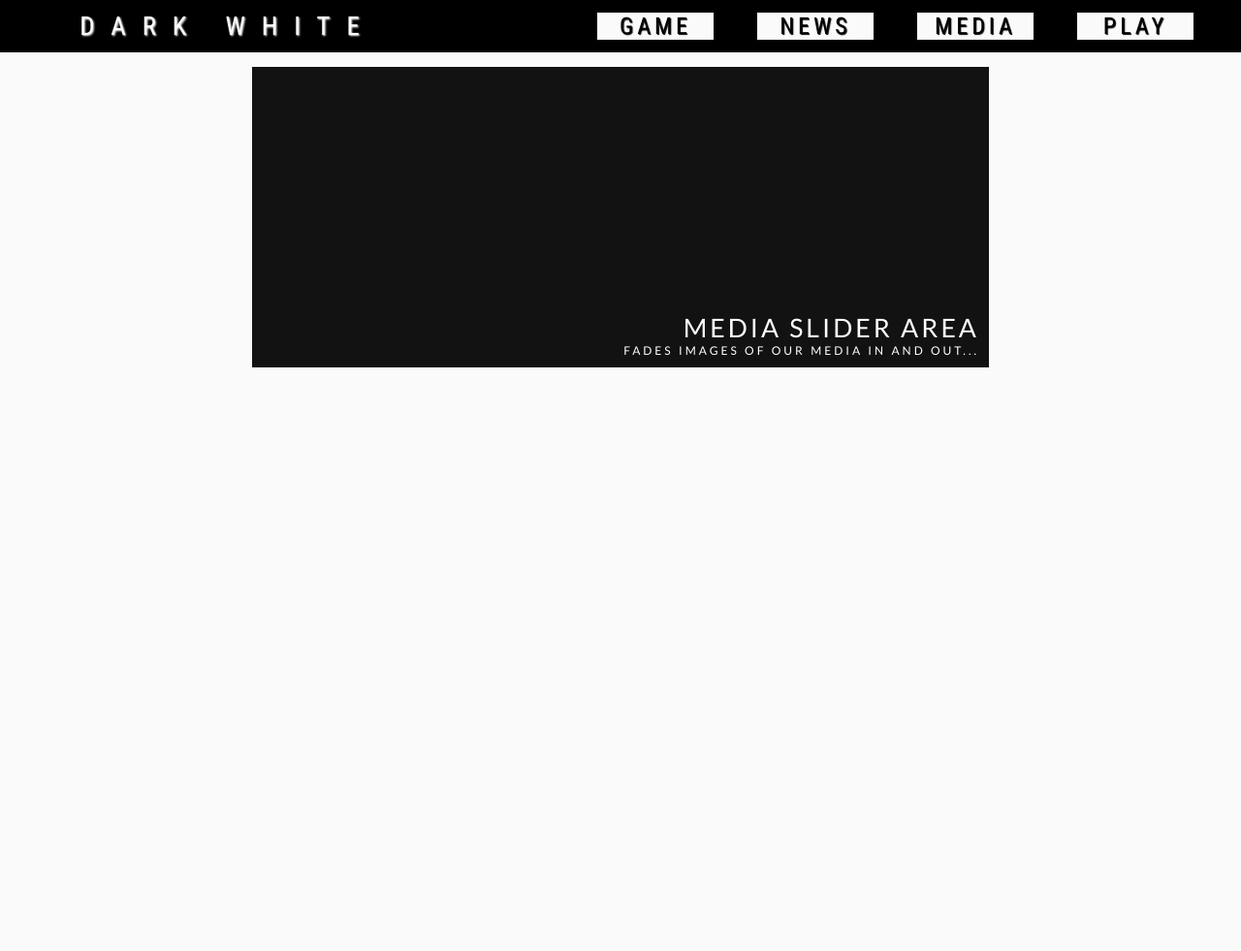
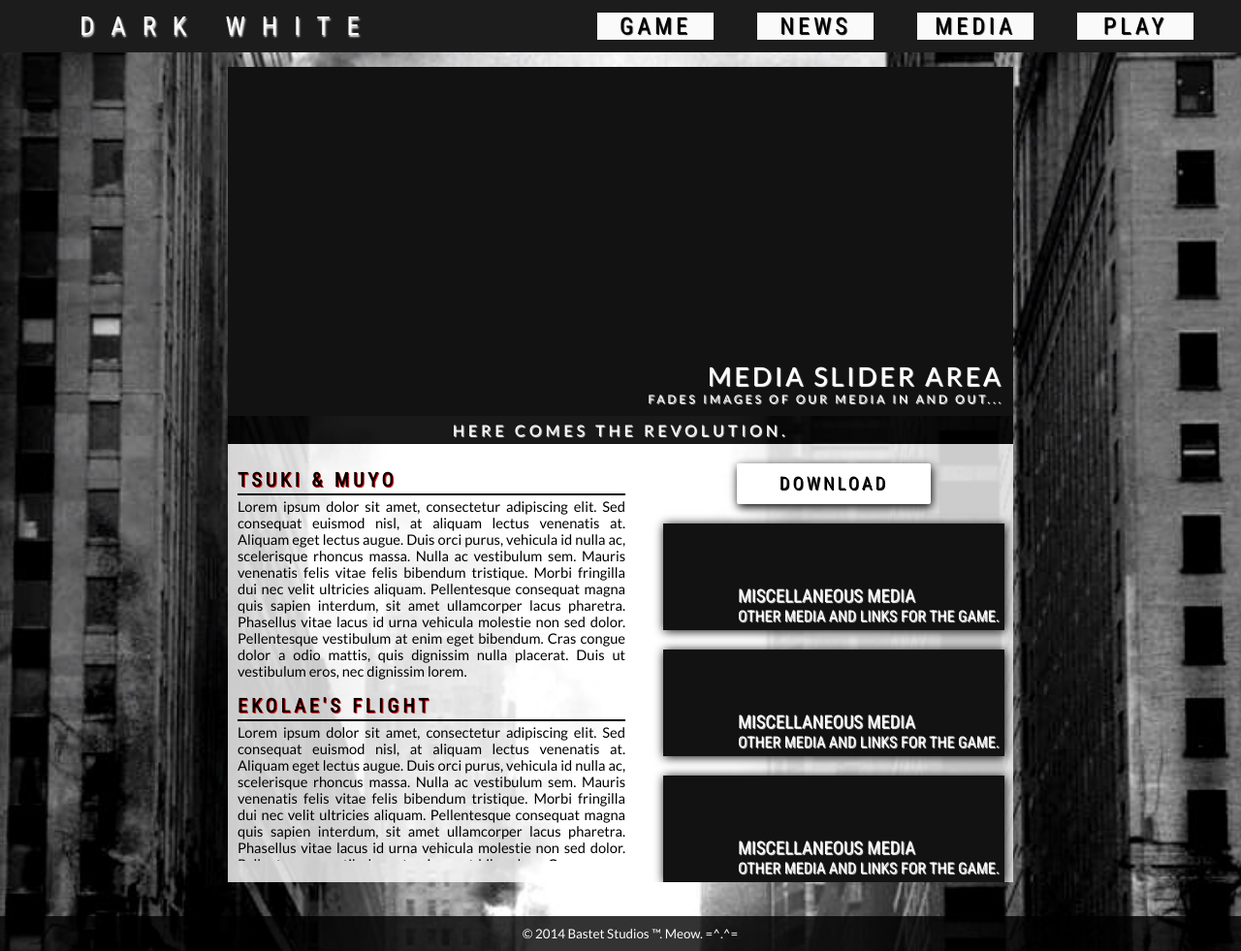
Before and after one commit to Kashiki/Dark_White_Site, a plain HTML site: page index.htm in a window 1280 px wide. Shown: the whole page at 97% size. Before the commit the page ends 800 px from the top, so only its background shows below. Drawn offline with Linux system fonts and the light colour scheme; a web font is replaced by a local one.

Commit message:
Finished the basic layout of the site.
The overall design is finished. Adding some more things, later.

```diff
--- a/index.htm
+++ b/index.htm
@@ -36,6 +36,55 @@
 					Fades images of our media in and out...
 				</div>
 			</div>
+			<div class="under_wrapper">Here Comes The Revolution.</div>
+
+			<div class="content_internal">
+				<div class="news_wrapper">
+					<div class="news_header">Tsuki & Muyo</div>
+					<p>
+						Lorem ipsum dolor sit amet, consectetur adipiscing elit. Sed consequat euismod nisl, at aliquam lectus venenatis at. Aliquam eget lectus augue. Duis orci purus, vehicula id nulla ac, scelerisque rhoncus massa. Nulla ac vestibulum sem. Mauris venenatis felis vitae felis bibendum tristique. Morbi fringilla dui nec velit ultricies aliquam. Pellentesque consequat magna quis sapien interdum, sit amet ullamcorper lacus pharetra. Phasellus vitae lacus id urna vehicula molestie non sed dolor. Pellentesque vestibulum at enim eget bibendum. Cras congue dolor a odio mattis, quis dignissim nulla placerat. Duis ut vestibulum eros, nec dignissim lorem.
+					</p>
+
+					<div class="news_header">Ekolae's Flight</div>
+					<p>
+						Lorem ipsum dolor sit amet, consectetur adipiscing elit. Sed consequat euismod nisl, at aliquam lectus venenatis at. Aliquam eget lectus augue. Duis orci purus, vehicula id nulla ac, scelerisque rhoncus massa. Nulla ac vestibulum sem. Mauris venenatis felis vitae felis bibendum tristique. Morbi fringilla dui nec velit ultricies aliquam. Pellentesque consequat magna quis sapien interdum, sit amet ullamcorper lacus pharetra. Phasellus vitae lacus id urna vehicula molestie non sed dolor. Pellentesque vestibulum at enim eget bibendum. Cras congue dolor a odio mattis, quis dignissim nulla placerat. Duis ut vestibulum eros, nec dignissim lorem.
+					</p>
+
+					<div class="news_header">Rise of the Phoenix</div>
+					<p>
+						Lorem ipsum dolor sit amet, consectetur adipiscing elit. Sed consequat euismod nisl, at aliquam lectus venenatis at. Aliquam eget lectus augue. Duis orci purus, vehicula id nulla ac, scelerisque rhoncus massa. Nulla ac vestibulum sem. Mauris venenatis felis vitae felis bibendum tristique. Morbi fringilla dui nec velit ultricies aliquam. Pellentesque consequat magna quis sapien interdum, sit amet ullamcorper lacus pharetra. Phasellus vitae lacus id urna vehicula molestie non sed dolor. Pellentesque vestibulum at enim eget bibendum. Cras congue dolor a odio mattis, quis dignissim nulla placerat. Duis ut vestibulum eros, nec dignissim lorem.
+					</p>
+				</div>
+
+				<div class="side_contents">
+					<a href="#"><div class="download">Download</div></a>
+
+					<div class="misc_media">
+						<div class="misc_content">
+							<div class="misc_header">Miscellaneous Media</div>
+							Other media and links for the game.
+						</div>
+					</div>
+
+					<div class="misc_media">
+						<div class="misc_content">
+							<div class="misc_header">Miscellaneous Media</div>
+							Other media and links for the game.
+						</div>
+					</div>
+
+					<div class="misc_media">
+						<div class="misc_content">
+							<div class="misc_header">Miscellaneous Media</div>
+							Other media and links for the game.
+						</div>
+					</div>
+				</div>
+			</div>
+		</div>
+
+		<div class="copyright">
+			&#169; 2014 Bastet Studios &#8482;. Meow. =^.^=
 		</div>
 	</body>
 </html>
--- a/styles/base.css
+++ b/styles/base.css
@@ -1,23 +1,30 @@
 a, a:hover, a:visited, a:focus{
 	text-decoration: none;
+	color: none;
 }
 
 body, html{
 	margin: 0;
 	padding: 0;
 	overflow-x: hidden;
-	background: #FAFAFA;
+	background-image: url(../images/chicago_in_ruins_edited.jpg);
+	background-size: 100% auto;
 }
 
 @media (max-width: 600px){
 
 }
 
+/* =======================================
+   > Top Navigation
+   =======================================
+*/
+
 .top_navi{
 	width: 100%;
 	min-width: 100%;
 	max-width: 100%;
-	background: #000;
+	background: #1C1C1C;
 	padding: 6px;
 	font-family: 'Roboto Condensed';
 	font-size: 20pt;
@@ -31,13 +38,13 @@ body, html{
 	padding: 5px;
 	text-transform: uppercase;
 	letter-spacing: 17px;
-	text-shadow: 1px 1px 2px white;
+	text-shadow: 1px 2px 2px white;
 	transition: all 0.4s linear;
 	text-align: center;
 }
 
 .left_navi:hover{
-	text-shadow: 1px 1px 10px white;
+	text-shadow: 1px 1px 10px #FF1414;
 	transition: all 0.4s linear;
 }
 
@@ -63,15 +70,20 @@ body, html{
 	text-transform: uppercase;
 	text-shadow: 1px 1px 1px black;
 	font-size: 18pt;
-	transition: all 0.4s linear;
+	transition: all 0.2s linear;
 }
 
 .right_navi li:hover{
-	background: #000;
+	background: #1C1C1C;
 	color: white;
-	text-shadow: 1px 2px 2px white;
-	transition: all 0.4s linear;
+	text-shadow: 1px 2px 2px #FF1414;
+	transition: all 0.2s linear;
 }
+
+/* =======================================
+   > Content Wrappers Below Top Navi
+   =======================================
+*/
 
 .content_wrapper{
 	width: 70%;
@@ -81,8 +93,8 @@ body, html{
 }
 
 .media_slider{
-	width: 750px;
-	height: 300px;
+	width: 800px;
+	height: 350px;
 	margin: 0 auto;
 	padding: 5px;
 	text-align: right;
@@ -91,6 +103,7 @@ body, html{
 	color: white;
 	text-transform: uppercase;
 	position: relative;
+	text-shadow: 1px 1px 1px white;
 }
 
 .media_slider_content{
@@ -108,3 +121,140 @@ body, html{
 	font-size: 20pt;
 	letter-spacing: 3px;
 }
+
+.under_wrapper{
+	width: 800px;
+	background-color: rgba(0, 0, 0, .90);
+	padding: 5px;
+	margin: 0 auto;
+	font-family: 'Lato';
+	font-size: 12pt;
+	text-transform: uppercase;
+	text-align: center;
+	text-shadow: 1px 1px 1px white;
+	letter-spacing: 4px;
+	color: white;
+	transition: all 0.2s linear;
+}
+
+.under_wrapper:hover{
+	text-shadow: 1px 1px 1px #FF1414;
+	transition: all 0.2s linear;
+}
+
+/* =======================================
+   > Internal Content
+   =======================================
+*/
+
+.content_internal{
+	width: 800px;
+	padding-left: 5px;
+	padding-right: 5px;
+	padding-top: 20px;
+	background: rgba(255, 255, 255, .80);
+	margin: 0 auto;
+	overflow: auto;
+}
+
+.news_wrapper{
+	width: 50%;
+	height: 400px;
+	float: left;
+	padding: 5px;
+	overflow-y: scroll;
+}
+
+.news_header{
+	font-family: 'Roboto Condensed';
+	font-size: 15pt;
+	letter-spacing: 4px;
+	text-transform: uppercase;
+	text-shadow: 1px 1px #FF1414;
+	font-weight: bolder;
+	border-bottom: 2px solid black;
+	padding-bottom: 2px;
+	margin-bottom: 3px;
+}
+
+.news_wrapper p{
+	margin-top: 0;
+	font-family: 'Lato';
+	font-size: 11pt;
+	text-align: justify;
+}
+
+.side_contents{
+	width: 45%;
+	float: right;
+}
+
+.download{
+	width: 50%;
+	background: white;
+	padding: 10px;
+	text-shadow: 1px 1px black;
+	margin: 0 auto;
+	font-family: 'Roboto Condensed';
+	font-size: 14pt;
+	text-align: center;
+	color: black;
+	text-transform: uppercase;
+	letter-spacing: 3px;
+	box-shadow: 1px 3px 10px black;
+	border-radius: 2px;
+	transition: all 0.2s linear;
+}
+
+.download:hover{
+	background: #000;
+	text-shadow: 1px 1px #FF1414;
+	color: white;
+	transition: all 0.2s linear;
+	box-shadow: 1px 3px 10px red;
+}
+
+.misc_media{
+	width: 95%;
+	height: 100px;
+	background: #121212;
+	margin: 0 auto;
+	margin-top: 20px;
+	box-shadow: 1px 1px 10px black;
+	padding: 5px;
+	font-family: 'Roboto Condensed';
+	color: white;
+	text-transform: uppercase;
+	position: relative;
+	text-shadow: 1px 1px 1px white;
+	overflow: auto;
+}
+
+.misc_content{
+	position: absolute;
+	bottom: 0;
+	right: 0;
+	padding: 5px;
+}
+
+.misc_header{
+	font-size: 14pt;
+}
+
+/* =======================================
+   > Copyright & Update Widget
+   =======================================
+*/
+
+.copyright{
+	width: 100%;
+	left: 0;
+	right: 0;
+	background: rgba(0, 0, 0, .80);
+	margin-top: 30px;
+	padding: 10px;
+	font-family: 'Lato';
+	color: white;
+	text-align: center;
+	font-size: 10pt;
+}
```
Also changed, not shown: images/chicago_in_ruins_edited.jpg (added).
